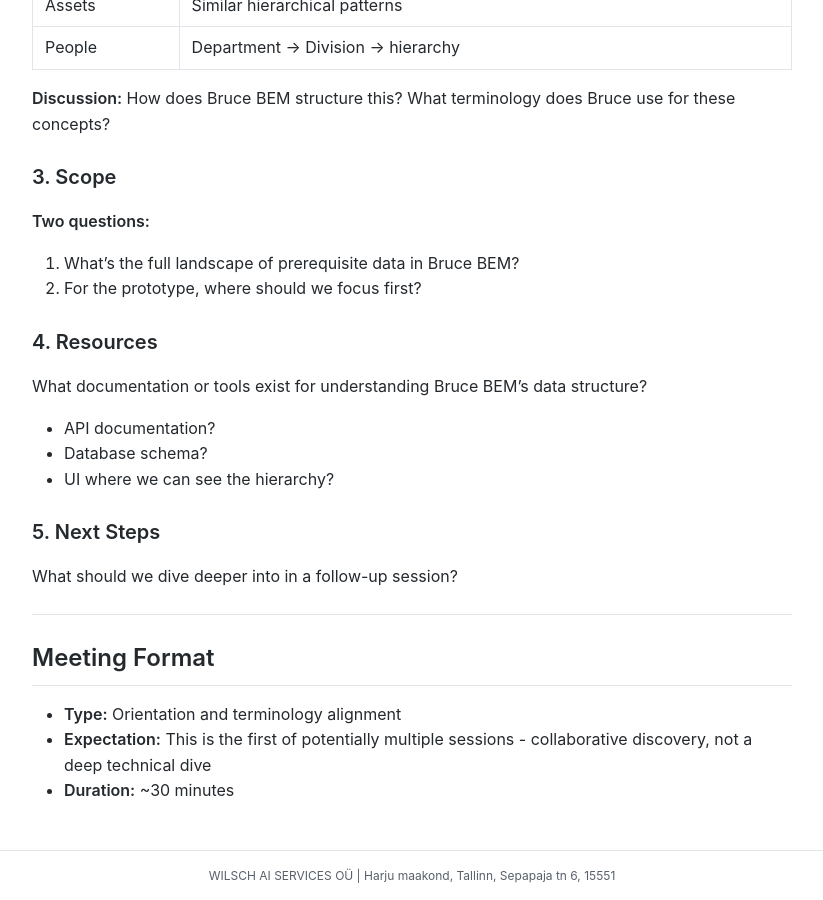
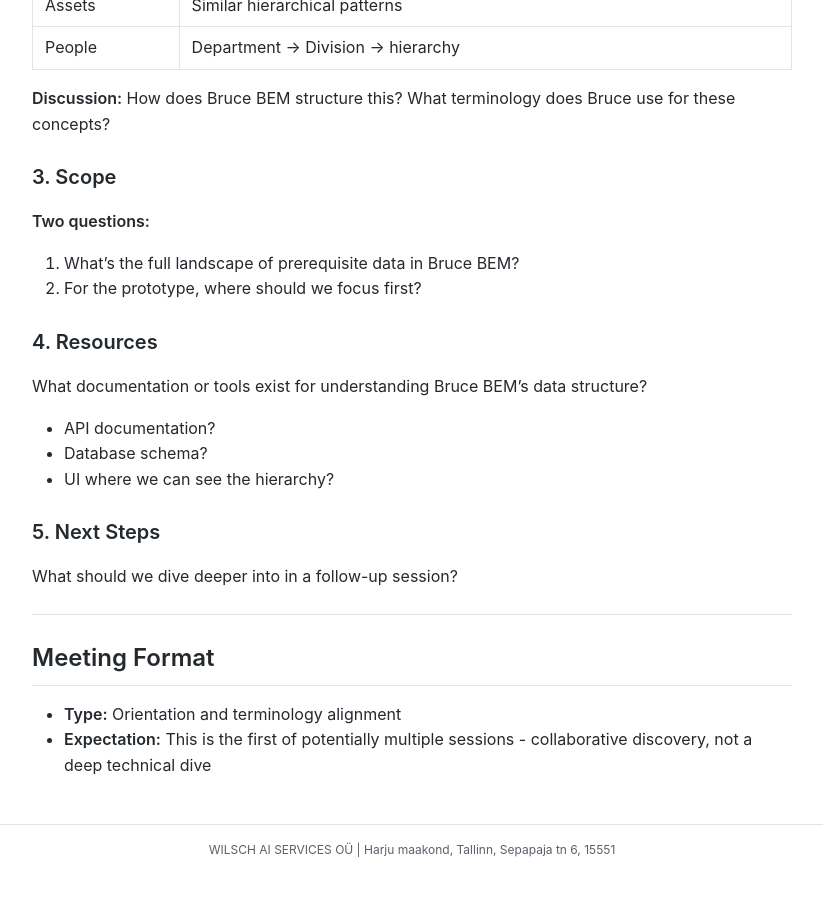
Before and after one commit to MariusWilsch/public-wilsch-ai-pages, a Jekyll site: the page built from project/archibus-fm-assistant/ryan-meeting-agenda-background-data.md, in a window 1280 px wide and 900 px high, scrolled down 1313 px. Shown: the whole window, without its empty margins (228-1051 px from the left). Built offline with Jekyll 4.4.1, drawn with Linux system fonts in a browser that asks for light colours; our own code applies the rules of GitHub Pages for plain Markdown files; after the commit the page ends 2187 px from its top, so only the background shows below that.

Commit message:
Sync from hippocampus 2026-01-24

```diff
--- a/project/archibus-fm-assistant/ryan-meeting-agenda-background-data.md
+++ b/project/archibus-fm-assistant/ryan-meeting-agenda-background-data.md
@@ -64,4 +64,3 @@ What should we dive deeper into in a follow-up session?
 
 - **Type:** Orientation and terminology alignment
 - **Expectation:** This is the first of potentially multiple sessions - collaborative discovery, not a deep technical dive
-- **Duration:** ~30 minutes
```
